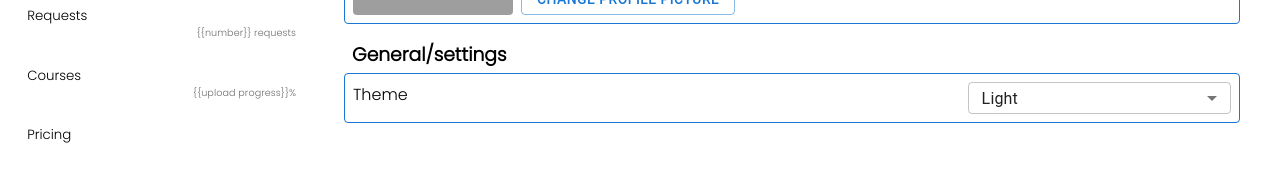
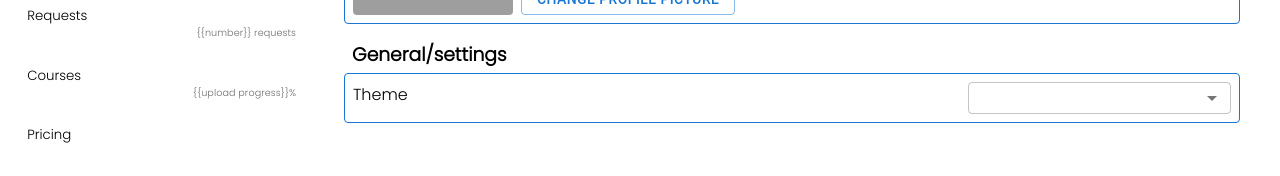
Before and after one commit to devark28/brilliant-sciences, a Next.js app: page /account in a window 1280 px wide. Shown: the part 183-359 px from the top of the page. Built offline with nearby package versions, Linux system fonts and the light colour scheme; grey boxes are pictures that could not be loaded.

Commit message:
Update SelectItem.js

```diff
--- a/components/settingItems/SelectItem.js
+++ b/components/settingItems/SelectItem.js
@@ -1,17 +1,19 @@
+import {useState} from "react"
 import {Select, Stack, MenuItem} from "@mui/material"
 
-export default ({text, options}) => {
+export default ({text, options, value, onChange}) => {
+  const [val, setValue] = useState(value)
   return (
     <Stack id="preferred-course-select-label" justifyContent="space-between" direction="row">
       <span>{text}</span>
-      <Select labelId="preferred-course-select-label" value={1} style={{
+      <Select labelId="preferred-course-select-label" value={val} style={{
         minWidth: "30%",
         height: "2rem"
       }}>
         {
           options && (
             options.map((opt, index) => (
-              <MenuItem value={index+1}>{opt}</MenuItem>
+              <MenuItem value={index+1} onClick={()=>{setValue(index+1);try{onChange(opt)}catch(e){try{onChange(opt, index+1)}catch(e){}}}}>{opt}</MenuItem>
             ))
           )
         }
```
